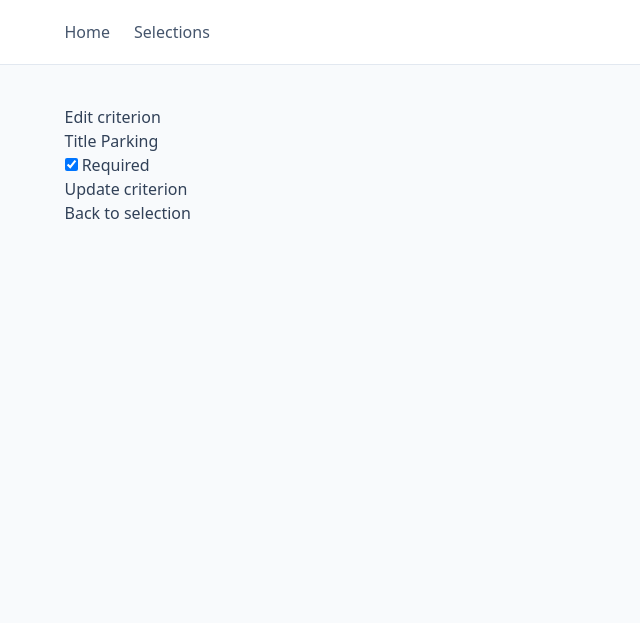
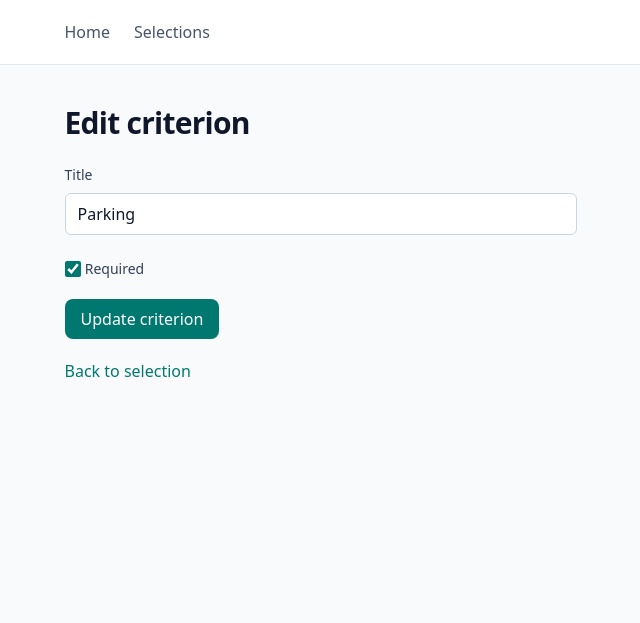
Before and after one commit to NastyaSulina/m4-laravel-app, a Laravel app: page /user/selections/1/criteria/1/edit in a window 1280 px wide. Shown: the top 623 px of the page, without its empty margins (80-720 px from the left). Run offline with Laravel 12, Linux system fonts and the light colour scheme; a user stored in the database is signed in; data comes from the database, SQL or seed files in the repository; some libraries are stand-ins or nearby versions.

Commit message:
DESIGN: Style criterion form and reusable inputs

```diff
--- a/resources/views/components/form/checkbox.blade.php
+++ b/resources/views/components/form/checkbox.blade.php
@@ -7,9 +7,12 @@
 
 <div>
     <input type="hidden" name="{{ $name }}" value="0">
-    <input type="checkbox" id="{{ $id }}" name="{{ $name }}" value="1" @checked(old($name, $checked)) {{ $attributes }}>
-    <label for="{{ $id }}">{{ $label }}</label>
+    <input
+        type="checkbox" id="{{ $id }}" name="{{ $name }}" value="1" @checked(old($name, $checked))
+        {{ $attributes->class(['size-4 cursor-pointer align-middle accent-teal-700 focus-visible:outline-2 focus-visible:outline-offset-2 focus-visible:outline-teal-700']) }}
+    >
+    <label for="{{ $id }}" class="cursor-pointer align-middle text-sm text-slate-700">{{ $label }}</label>
     @error($name)
-        <p>{{ $message }}</p>
+        <p class="mt-2 text-sm text-red-600">{{ $message }}</p>
     @enderror
 </div>
--- a/resources/views/components/form/textinput.blade.php
+++ b/resources/views/components/form/textinput.blade.php
@@ -5,10 +5,17 @@
     'id' => $name,
 ])
 
-<div>
-    <label for="{{ $id }}">{{ $label }}</label>
-    <input type="text" id="{{ $id }}" name="{{ $name }}" value="{{ old($name, $value) }}" {{ $attributes }}>
+<div class="flex flex-col gap-2">
+    <label for="{{ $id }}" class="text-sm font-medium text-slate-700">{{ $label }}</label>
+    <input
+        type="text" id="{{ $id }}" name="{{ $name }}" value="{{ old($name, $value) }}"
+        {{ $attributes->class([
+            'w-full rounded-md border bg-white px-3 py-2 text-slate-900 placeholder:text-slate-400 focus:outline-2 focus:outline-teal-700',
+            'border-red-500' => $errors->has($name),
+            'border-slate-300' => ! $errors->has($name),
+        ]) }}
+    >
     @error($name)
-        <p>{{ $message }}</p>
+        <p class="text-sm text-red-600">{{ $message }}</p>
     @enderror
 </div>
--- a/resources/views/userzone/criteria/edit.blade.php
+++ b/resources/views/userzone/criteria/edit.blade.php
@@ -1,15 +1,30 @@
 <x-base-layout title="Edit criterion">
-    <h1>Edit criterion</h1>
+    <h1 class="mb-6 text-3xl font-semibold tracking-tight text-slate-900">Edit criterion</h1>
 
-    <form action="{{ route('userzone.selections.criteria.update', [$selection, $criterion]) }}" method="post">
+    <form
+        action="{{ route('userzone.selections.criteria.update', [$selection, $criterion]) }}" method="post"
+        class="flex max-w-lg flex-col gap-5"
+    >
         @method('PUT')
         @csrf
 
         <x-form.textinput name="title" label="Title" :value="$criterion->title" minlength="3" maxlength="255" required />
         <x-form.checkbox name="is_required" label="Required" :checked="$criterion->is_required" />
 
-        <button type="submit">Update criterion</button>
+        <button
+            type="submit"
+            class="self-start cursor-pointer rounded-lg bg-teal-700 px-4 py-2 font-medium text-white hover:bg-teal-800
+                   focus-visible:outline-2 focus-visible:outline-offset-4 focus-visible:outline-teal-700"
+        >
+            Update criterion
+        </button>
     </form>
 
-    <a href="{{ route('userzone.selections.show', $selection) }}">Back to selection</a>
+    <a
+        href="{{ route('userzone.selections.show', $selection) }}"
+        class="mt-5 inline-block rounded-sm font-medium text-teal-700 underline-offset-4 hover:underline
+               focus-visible:outline-2 focus-visible:outline-offset-4 focus-visible:outline-teal-700"
+    >
+        Back to selection
+    </a>
 </x-base-layout>
```
